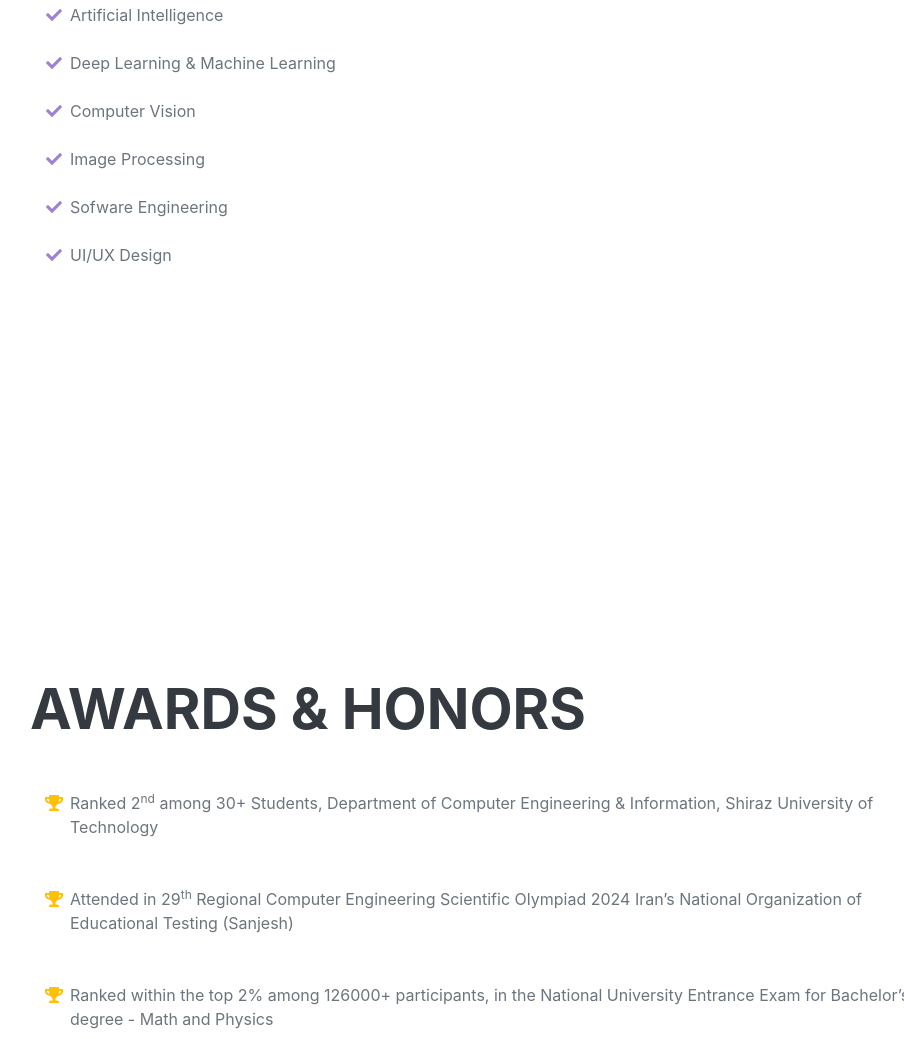
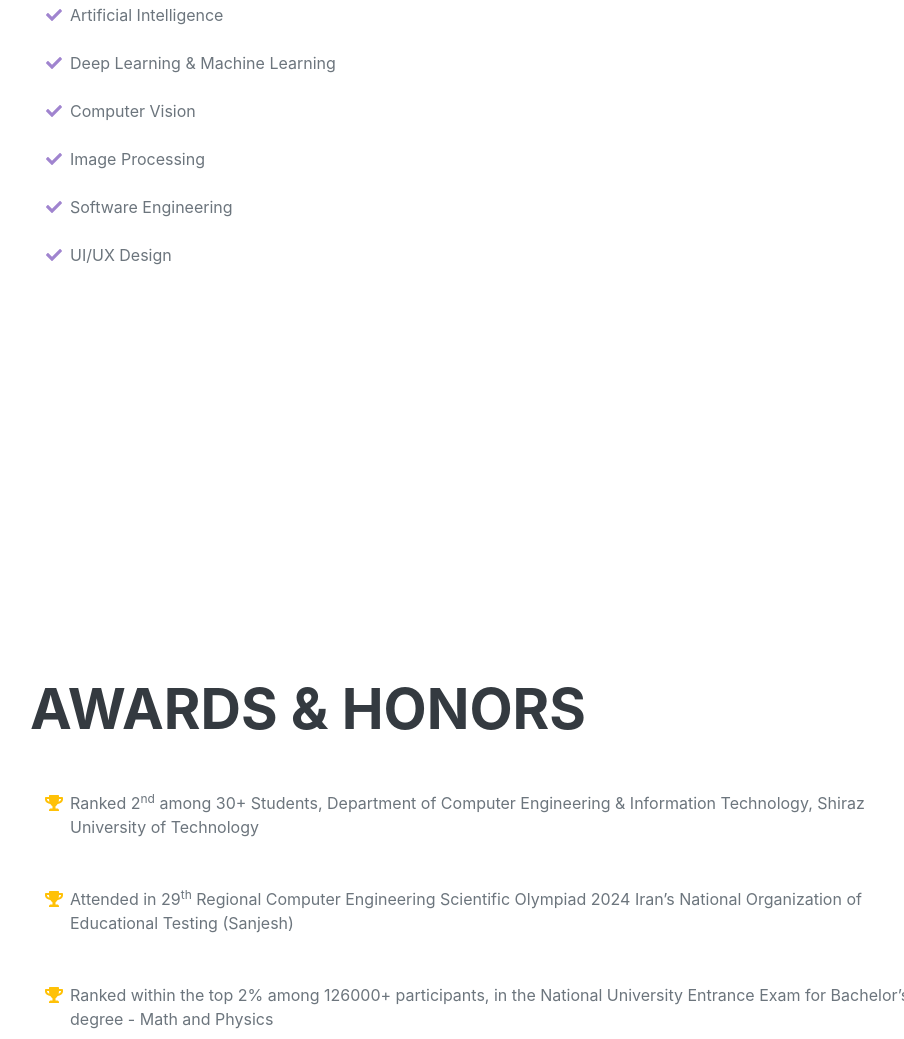
Before and after one commit to NazaninRzQ/NazaninRzQ.github.io, a plain HTML site: page index.html in a window 1280 px wide. Shown: the part 2024-3063 px from the top of the page, without its empty margins (290-1194 px from the left). Drawn offline with nearby package versions, Linux system fonts and the light colour scheme; a web font is replaced by a local one.

Commit message:
Update index.html

```diff
--- a/index.html
+++ b/index.html
@@ -106,7 +106,7 @@
                         </li><br>
                         <li>
                             <span class="fa-li"><i class="fas fa-check text-info"></i></span>
-                            Sofware Engineering
+                            Software Engineering
                         </li><br>
                         <li>
                             <span class="fa-li"><i class="fas fa-check text-info"></i></span>
@@ -125,7 +125,7 @@
                     <ul class="fa-ul mb-0">
                         <li>
                             <span class="fa-li"><i class="fas fa-trophy text-warning"></i></span>
-                            Ranked 2<sup>nd</sup> among 30+ Students, Department of Computer Engineering & Information, Shiraz University of Technology
+                            Ranked 2<sup>nd</sup> among 30+ Students, Department of Computer Engineering & Information Technology, Shiraz University of Technology
 
                         </li><br><br>
 
```
